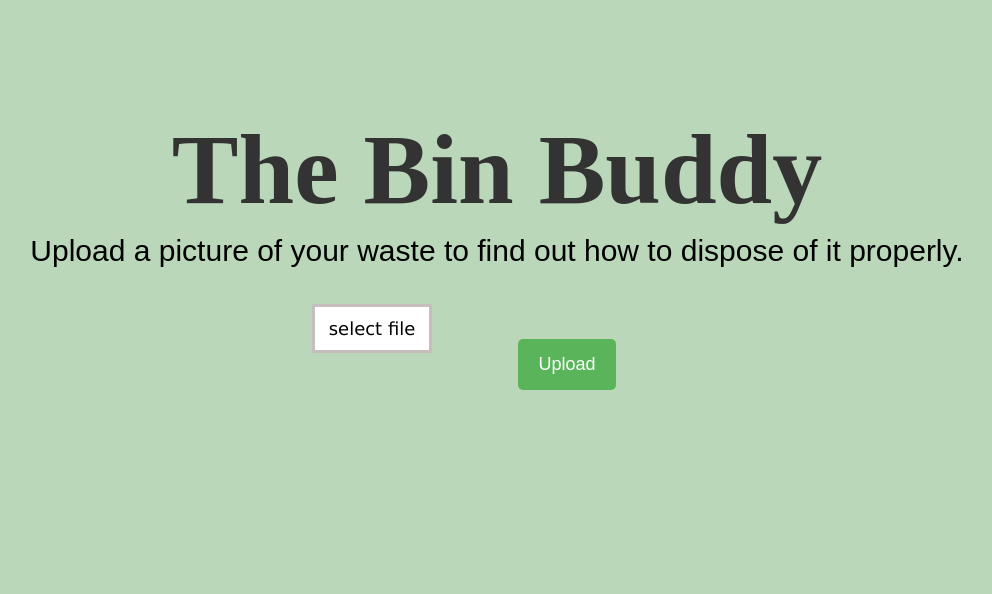
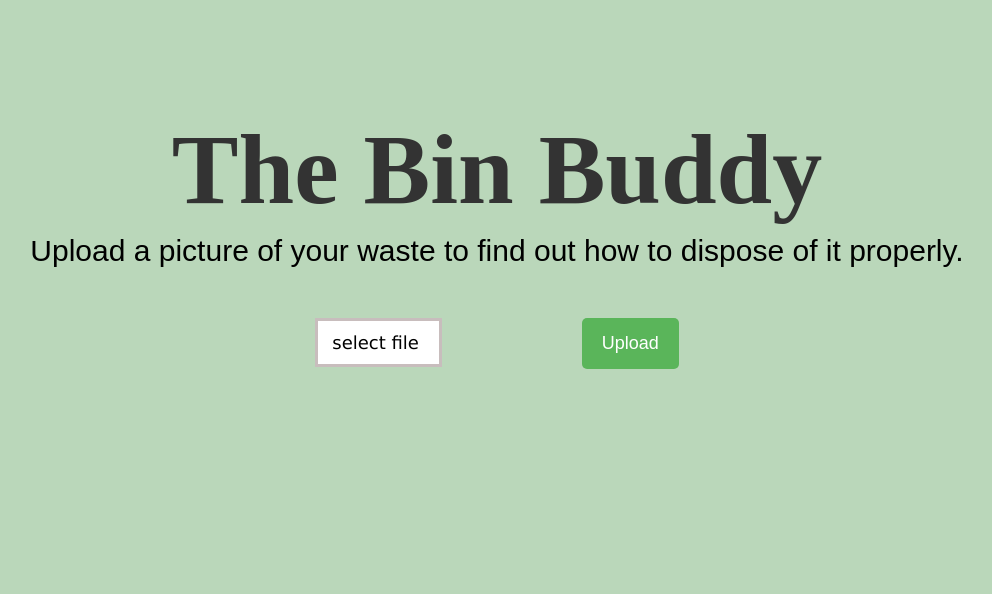
Before and after one commit to weezyswizards/The-Bin-Buddy, a Flask app: page / in a window 1280 px wide. Shown: the top 594 px of the page, without its empty margins (143-1135 px from the left). Run offline with Flask 3, Linux system fonts and the light colour scheme; some web fonts are replaced.

Commit message:
Finishing Sadiksha's Shitty CSS

```diff
--- a/static/style.css
+++ b/static/style.css
@@ -34,17 +34,19 @@ input[type="file"] {
     display: none;
 }
 
-.file-selector {
-    border: 3px solid #c8bdbd;
-    background-color: #ffffff;
-
-    margin-right: 250px;
+.select, .upload {
+    margin-top: 5%;
     display: inline;
-    padding: 11px 14px;
     font-size: large;
     font-family: 'Lucida Sans', 'Lucida Sans Regular', 'Lucida Grande', 'Lucida Sans Unicode', Geneva, Verdana, sans-serif;
     cursor: pointer;
+}
 
+
+.select {
+    padding: 11px 14px;
+    border: 3px solid #c8bdbd;
+    background-color: #ffffff;
 }
 
 
--- a/templates/index.html
+++ b/templates/index.html
@@ -14,14 +14,14 @@
         <h1>The Bin Buddy</h1> <!-- Main heading of the webpage -->
         <p>Upload a picture of your waste to find out how to dispose of it properly.</p> <!-- Paragraph explaining the purpose of the page -->
         <form action="{{ url_for('index') }}" method="post" enctype="multipart/form-data"> <!-- Form for uploading a file, action points to a Flask route -->
-            <div>
+            <div class="select">
             <label class="file-selector"> select file
                 <input  type="file" name="file" accept="image/*" capture="camera" required> <!-- File input field accepting image files, allows capturing from camera, and is required -->
             </label>
             </div>
-            <div>
-            <button id="submit" type="submit">Upload</button> <!-- Submit button to upload the file -->
-        </div>
+            <div class="upload">
+                <button id="submit" type="submit">Upload</button> <!-- Submit button to upload the file -->
+            </div>
         </form>
     </div>
 </body>
```
